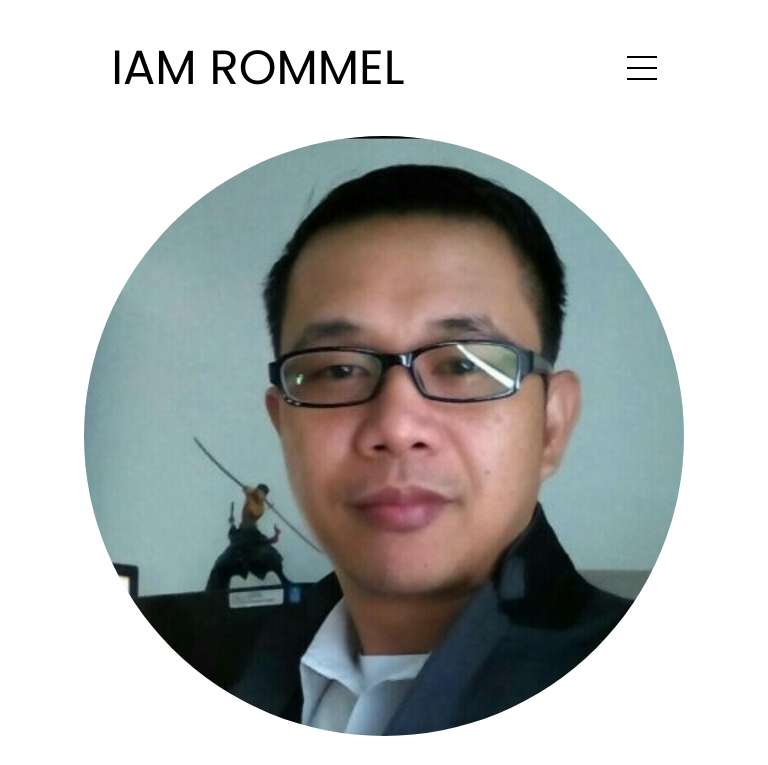
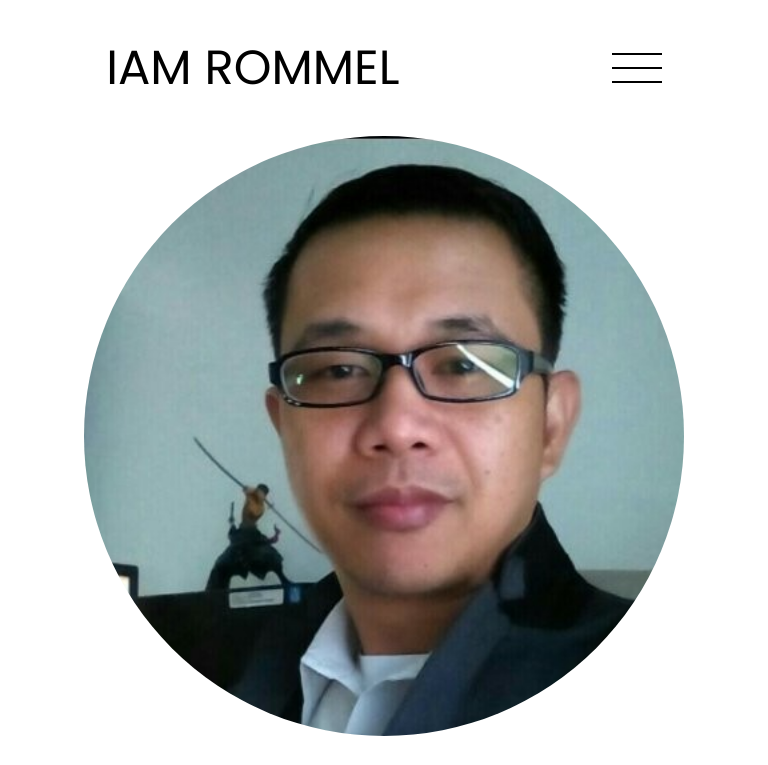
Before and after one commit to iamrgalisanao/iamrgalisanao.github.io, a plain HTML site: page index.html in a window 768 px wide. Shown: the top 765 px of the page. Drawn offline with Linux system fonts and the light colour scheme.

Commit message:
change hamburger icon size WandH

```diff
--- a/assets/css/mediaqueries.css
+++ b/assets/css/mediaqueries.css
@@ -27,6 +27,13 @@ section{
   }
   #hamburger-nav{
     display: flex;
+  }
+
+  .hamburger-icon{
+
+    height: 30px;
+    width: 50px;
+
   }
 
   #experience,
```
